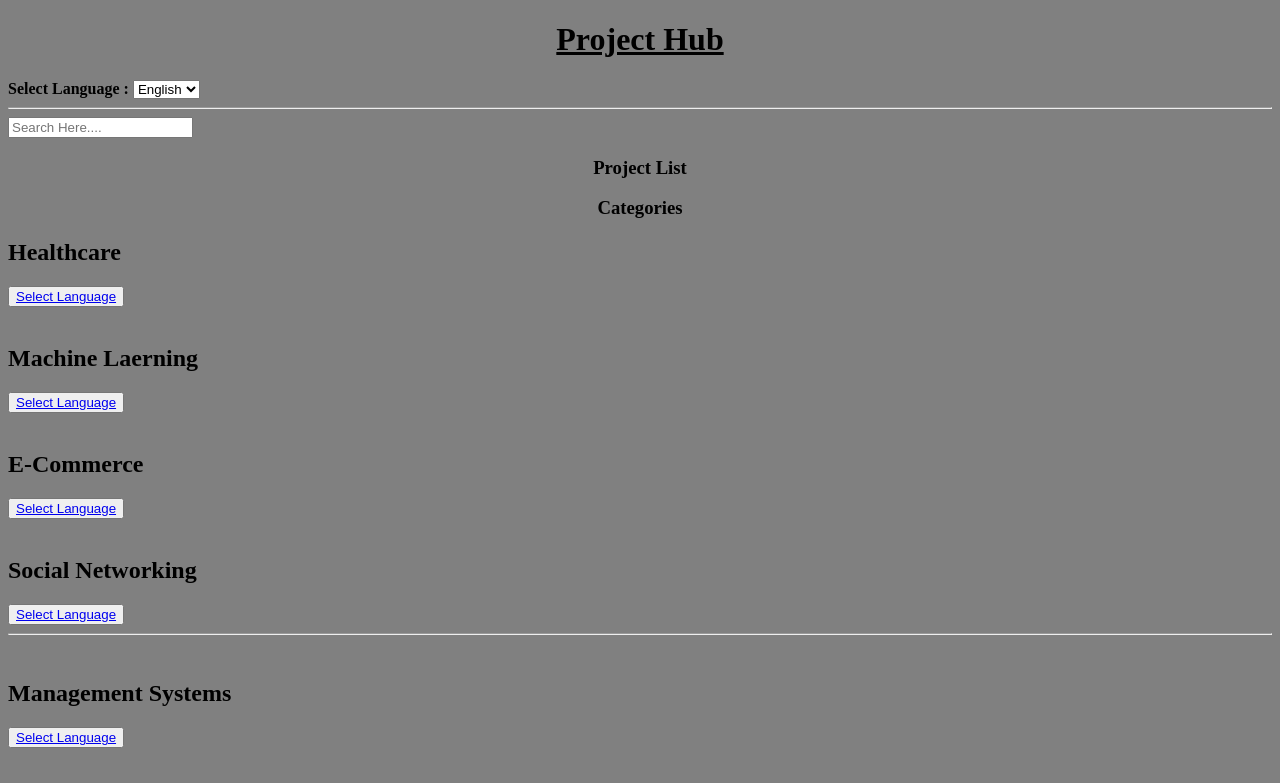
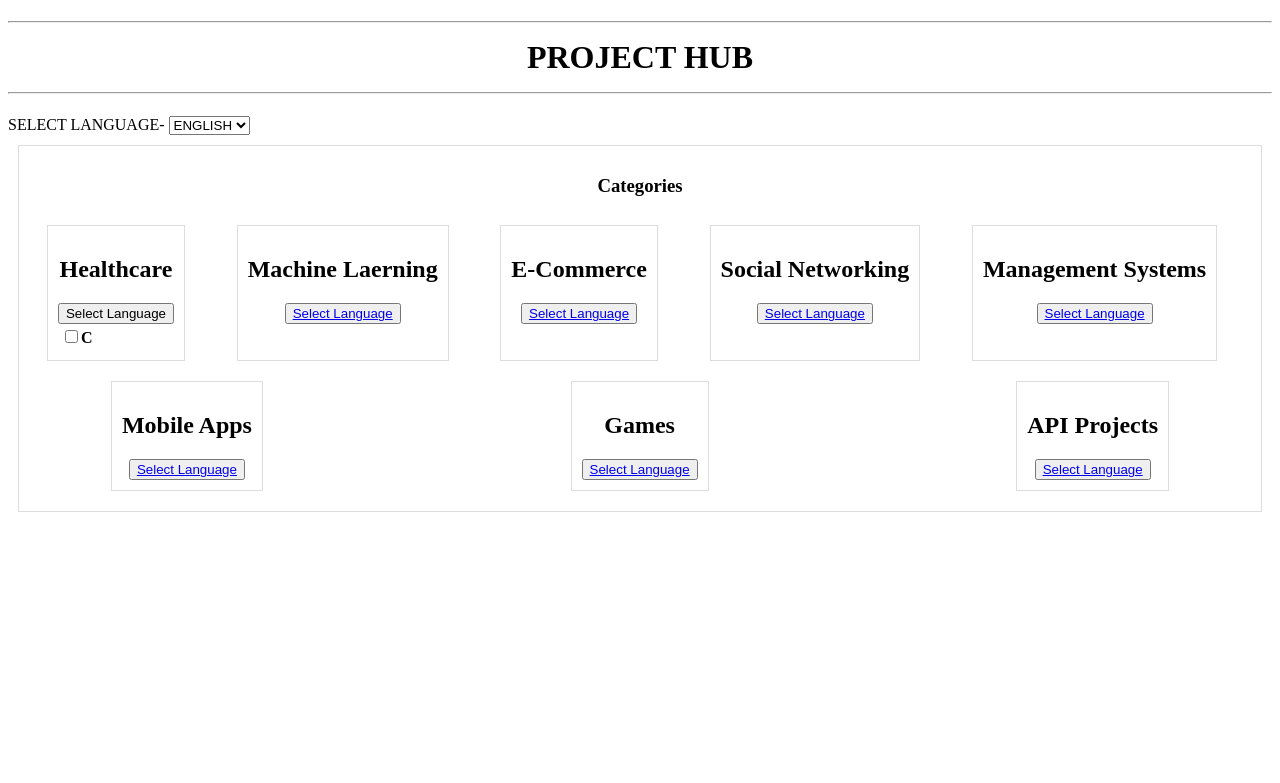
Before and after one commit to ojasmaniyar5/ProjectHub, a plain HTML site: page index.html in a window 1280 px wide. Shown: the top 783 px of the page. Drawn offline with Linux system fonts and the light colour scheme.

Commit message:
Update index.html

```diff
--- a/index.html
+++ b/index.html
@@ -1,38 +1,68 @@
 <!DOCTYPE html>
 <html>
 <head>
-    <meta charset="utf-8">
-    <meta name="viewport" content="width=device-width, initial-scale=1">
-    <link rel="stylesheet" type="text/css" href="style.css">
-    <title>ProjectHub</title>
+	<style type="text/css">.book-list {
+    display: flex;
+    justify-content: space-around;
+    flex-wrap: wrap;
+}
+
+.book {
+    border: 1px solid #ddd;
+    padding: 10px;
+    margin: 10px;
+    text-align: center;
+}
+
+header {
+    background-color: #333;
+    color: white;
+    text-align: center;
+    padding: 1rem;
+}
+
+</style>
+<link rel="stylesheet" type="text/css" href="indexfileCSS.css">
+
+	<meta charset="utf-8">
+	<meta name="viewport" content="width=device-width, initial-scale=1">
+	<title>index page of main website</title>
 </head>
-<body bgcolor="gray">
-    <header>
-        <center><h1><u>Project Hub</u></h1></center>
-    </header>
-    <label for="language"><b>Select Language :</b></label>
+<body>
+	<h1><hr><center>
+		PROJECT HUB<hr></center></h1>
+		<form>
+			<label>SELECT LANGUAGE-</label>
+<select name="language" id="language">
+select language
+  <option value="saab">ENGLISH</option>
+  <option value="mercedes">HINDI</option>
+  <option value="mercedes">MARATHI</option>
+</select>
+	</form>
 
-    <select name="cars" id="cars">
-        <option value="English">English</option>
-        <option value="Hindi">Hindi</option>
-        <option value="Marathi">Marathi</option>
-    </select>
-<br><hr>
-    <div>
-        <input type="text" name="search" placeholder="Search Here....">
-    </div>
-    <div>
-        <center><h3>Project List</h3></center>
-    </div>
-    <div>
-    <main>
-        <section class="book-list">
+
+<section class="book-list">
             <article class="book">
                 <center><h3>Categories</h3></center>
     <section class="book-list">
             <article class="book">
+            	<div class="popup" id="popup-1">
+            		<div class="overlay"></div>
+            	</div>
+            	<div class="content">
+            	<div class="close-btn" onclick="toggelpopup()"></div>
                 <h2>Healthcare</h2>
-                <button><a href="#">Select Language</a></button>
+                <button  onclick="toggelpopup()">Select Language</button>
+                <table>
+                	<tr>
+                	<th>
+                	<input type="checkbox" name="c">C
+                </th>
+            </tr>
+                </table>
+            </div>
+        </div>
             </article>
             <br>
             <article class="book">
@@ -49,7 +79,7 @@
                 <h2>Social Networking</h2>
                 <button><a href="#">Select Language</a></button>
             </article>
-            <hr>
+
             <br>
             <article class="book">
                 <h2>Management Systems</h2>
@@ -73,12 +103,6 @@
             </section>
             </article>
         </section>
-    </main>
-    </div>
-
-
-
-
 
 </body>
 </html>
```
